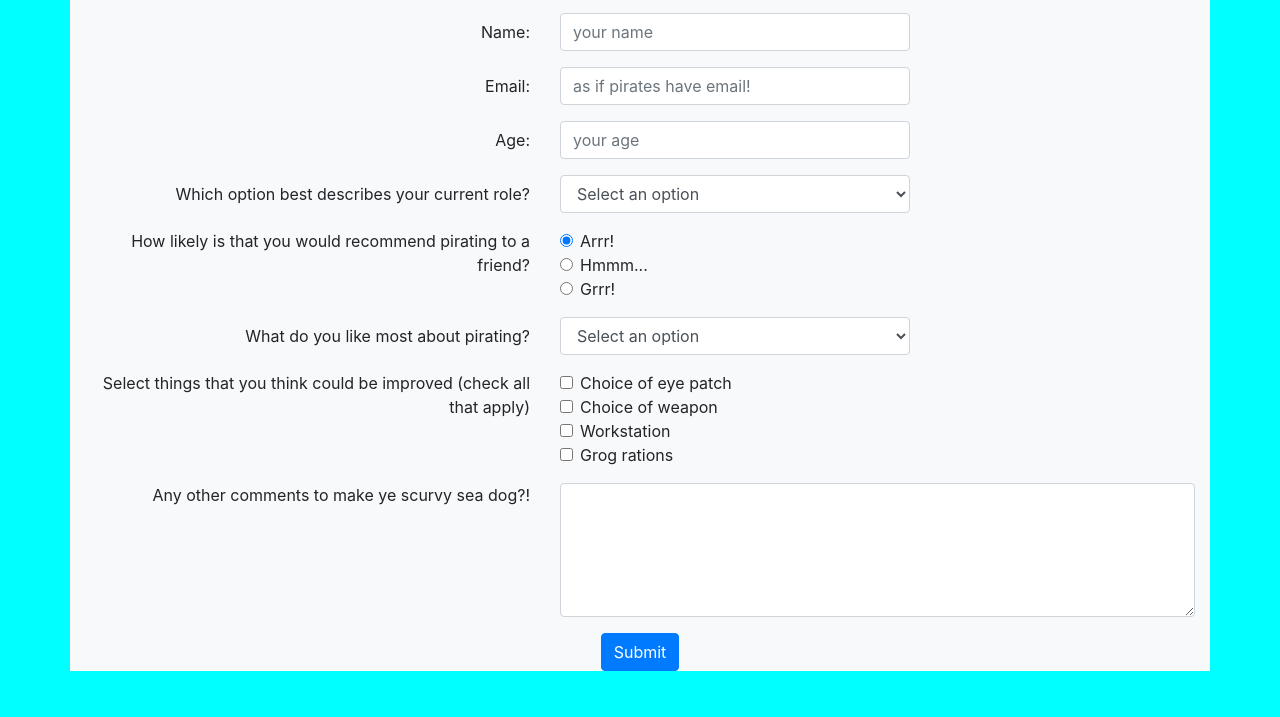
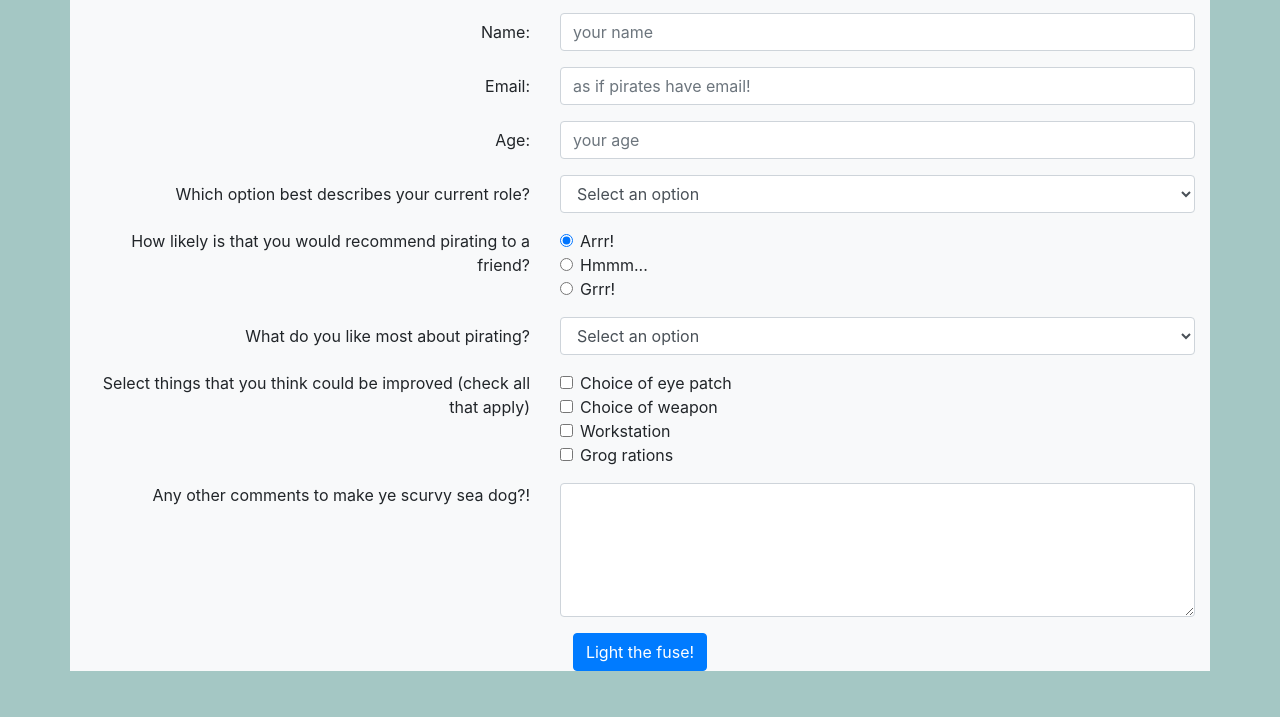
Before and after one commit to jeremyfox36/surveyform, a website: page index.html in a window 1280 px wide. Shown: the part 83-800 px from the top of the page. Drawn offline with nearby package versions, Linux system fonts and the light colour scheme.

Commit message:
Changed the background color!

```diff
--- a/index.html
+++ b/index.html
@@ -20,28 +20,28 @@
             <form id="survey-form">
                 <div class="form-group row">
                     <label for="name" class="col-sm-5 col-form-label text-sm-right" id="name-label">Name:</label>
-                    <div class="col-sm-4">
+                    <div class="col-sm-7">
                     <input type="text" class="form-control" id="name" placeholder="your name" required>
                     </div>
                 </div>
 
                 <div class="form-group row">
                     <label for="email" class="col-sm-5 col-form-label text-sm-right" id="email-label">Email:</label>
-                    <div class="col-sm-4">
+                    <div class="col-sm-7">
                     <input type="email" class="form-control" id="email" placeholder="as if pirates have email!" required>
                     </div>
                 </div>
 
                 <div class="form-group row">
                     <label for="age" class="col-sm-5 col-form-label text-sm-right" id="number-label">Age:</label>
-                    <div class="col-sm-4">
+                    <div class="col-sm-7">
                     <input type="number" class="form-control" id="number" max="100" min="1" placeholder="your age">
                     </div>
                 </div>
 
                 <div class="form-group row">
                     <label class="col-sm-5 col-form-label text-sm-right" for="role">Which option best describes your current role?</label>
-                    <div class="col-sm-4">
+                    <div class="col-sm-7">
                     <select class="form-control" id="dropdown">
                             <option value="" disabled selected>Select an option</option>
                             <option value="student">Cabin boy</option>
@@ -56,7 +56,7 @@
                 <fieldset class="form-group">
                     <div class="row">
                         <legend class="col-form-label col-sm-5 pt-0 text-sm-right">How likely is that you would recommend pirating to a friend?</legend>
-                        <div class="col-sm-4 text-sm-left">
+                        <div class="col-sm-7 text-sm-left">
 
                             <div class="form-check">
                             <input class="form-check-input" type="radio" name="recommend" id="gridRadios1" value="option1" checked>
@@ -83,7 +83,7 @@
 
                 <div class="form-group row">
                         <label class="col-sm-5 col-form-label text-sm-right" for="likes">What do you like most about pirating?</label>
-                        <div class="col-sm-4">
+                        <div class="col-sm-7">
                         <select class="form-control" id="likes">
                             <option value="" disabled selected>Select an option</option>
                             <option value="pizza">The free eye patch</option>
@@ -129,7 +129,7 @@
                 </div>
 
                 <p>
-                    <button type="submit" class="btn btn-primary" id="submit">Submit</button>
+                    <button type="submit" class="btn btn-primary" id="submit">Light the fuse!</button>
                 </p>
             </form>
     </div><!--container-->
--- a/main.css
+++ b/main.css
@@ -1,4 +1,4 @@
 
 body {
-  background-color: aqua;
+  background-color: rgb(164, 199, 196)
 }
```
